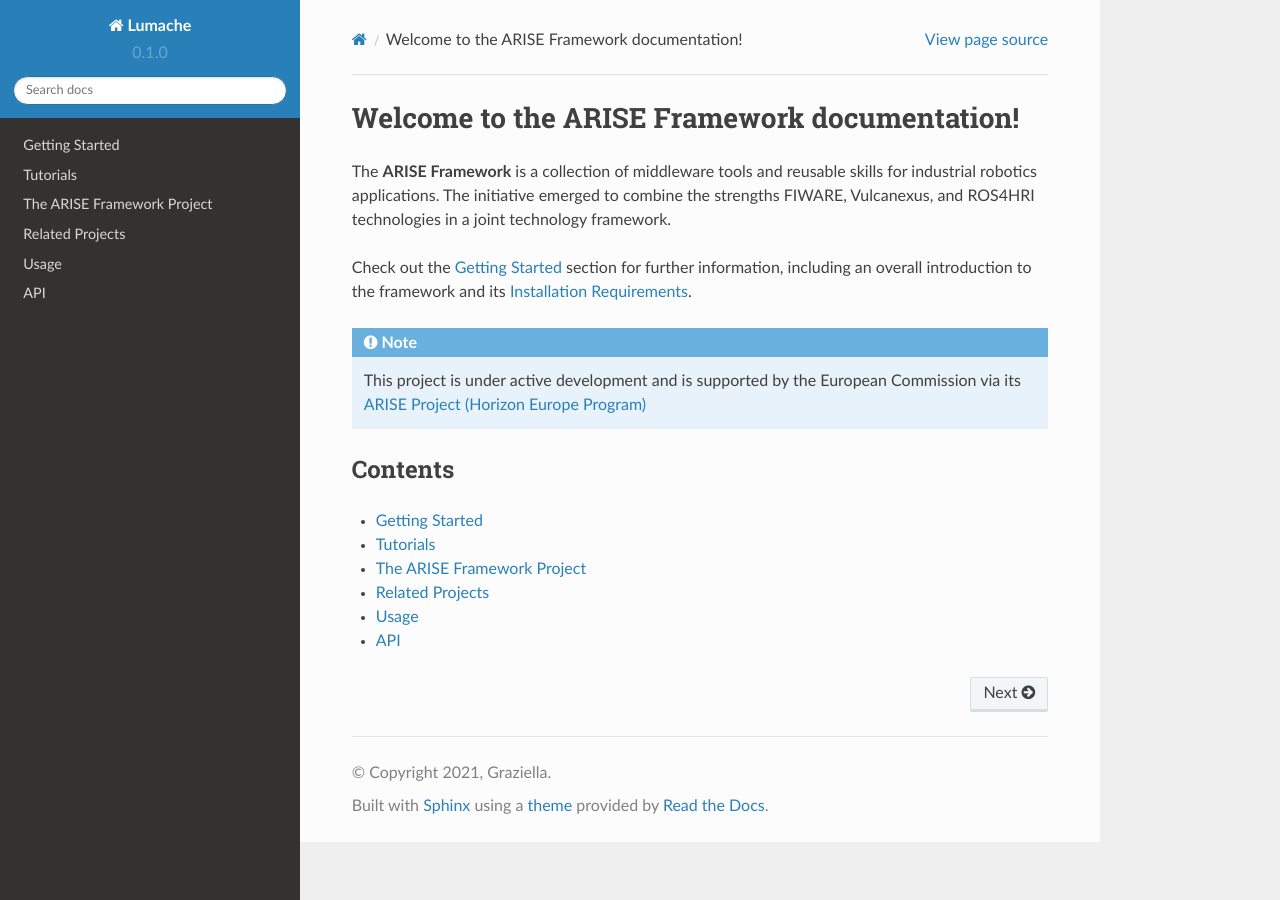
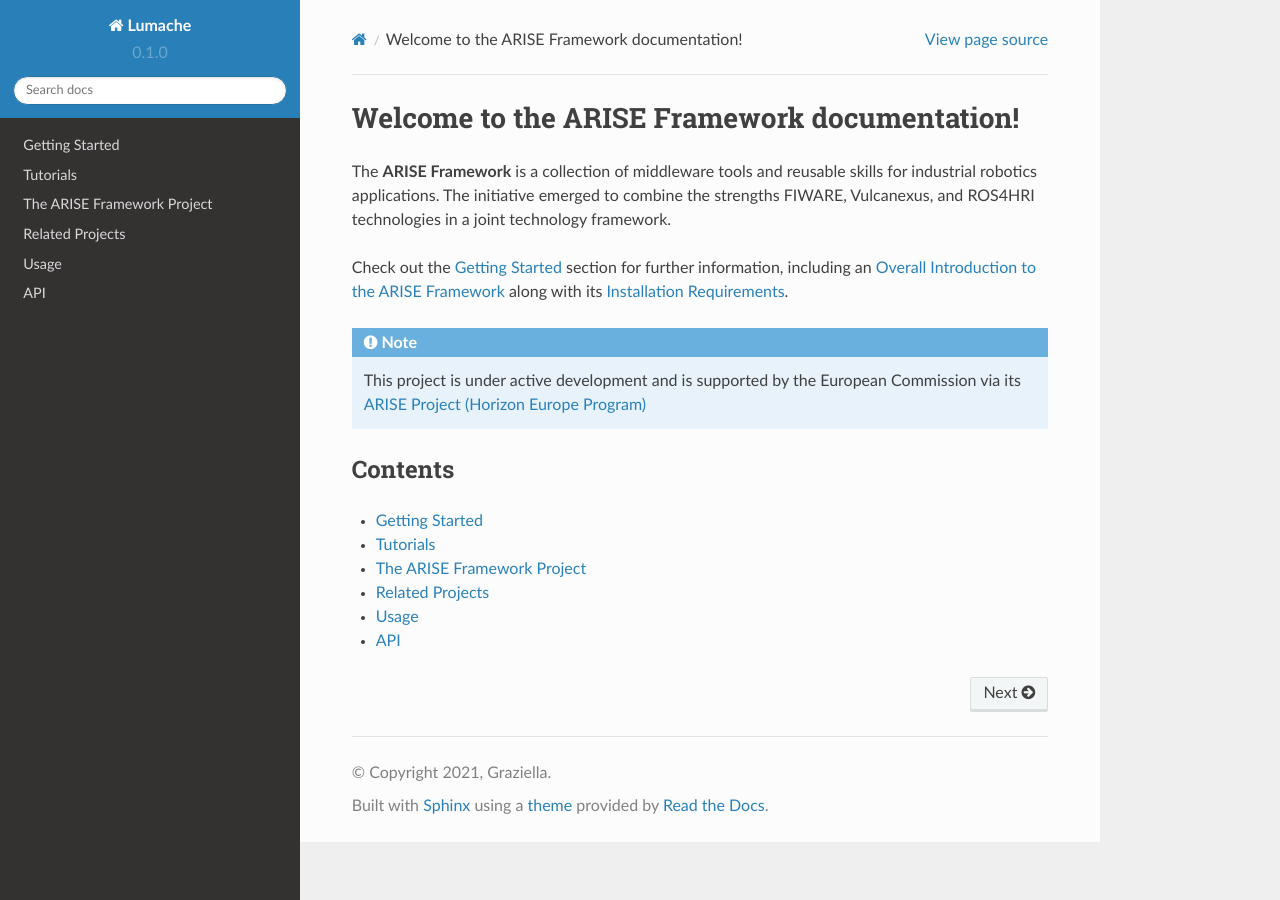
Before and after one commit to agileHRI/arise_documentation, a Sphinx documentation site: the page built from docs/source/index.rst, in a window 1280 px wide. Built offline with Sphinx 7.4.7 and the Read the Docs theme 2.0.0, drawn with Linux system fonts in a browser that asks for light colours.

Commit message:
Update index.rst

```diff
--- a/docs/source/index.rst
+++ b/docs/source/index.rst
@@ -4,7 +4,7 @@ Welcome to the ARISE Framework documentation!
 The **ARISE Framework** is a collection of middleware tools and reusable skills for industrial robotics applications.
 The initiative emerged to combine the strengths FIWARE, Vulcanexus, and ROS4HRI technologies in a joint technology framework.
 
-Check out the :doc:`getting-started` section for further information, including an overall introduction to the framework and its :ref:`installation_requirements`.
+Check out the :doc:`getting-started` section for further information, including an :ref:`overall_introduction` along with its :ref:`installation_requirements`.
 
 .. note::
 
```
